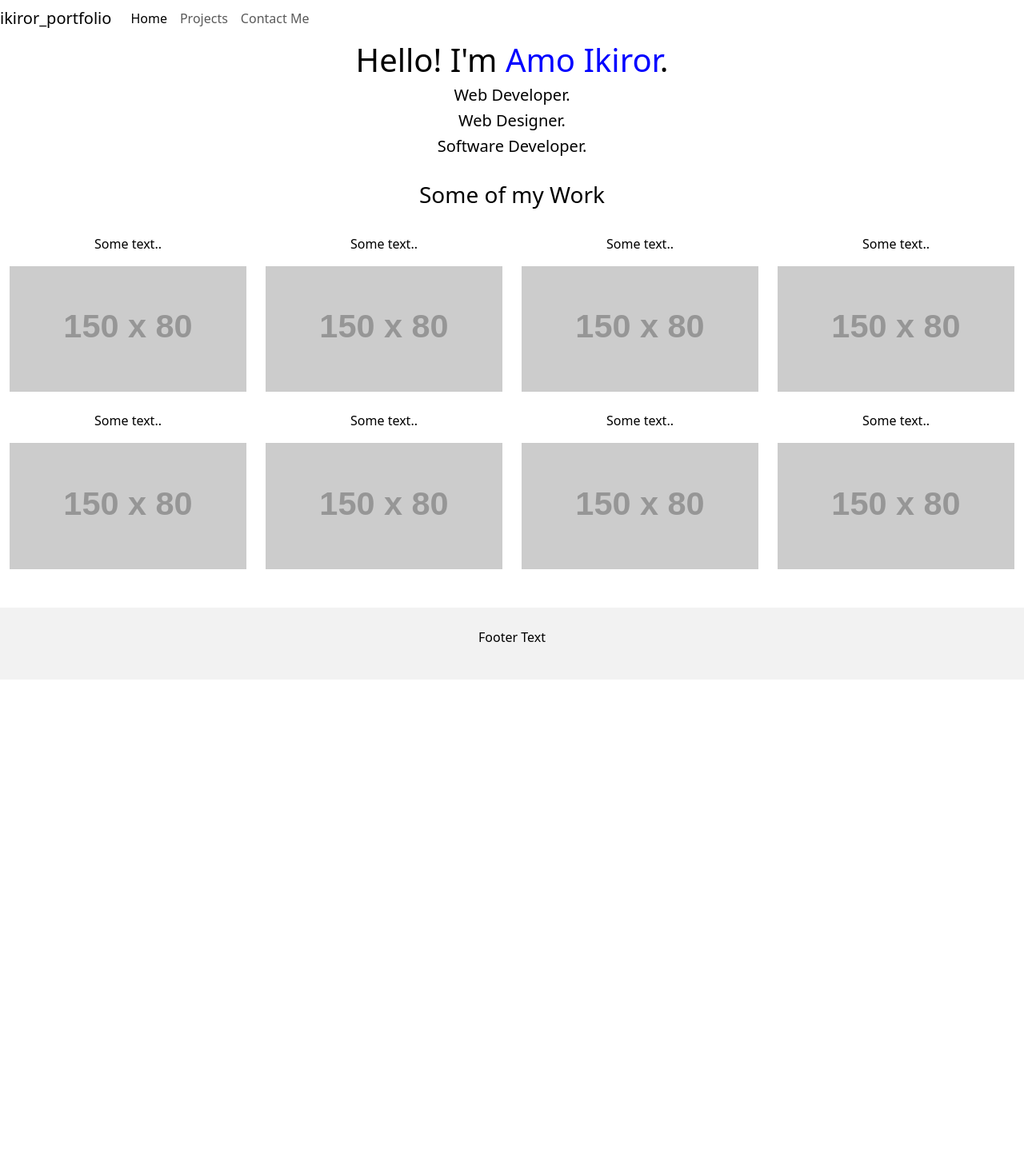
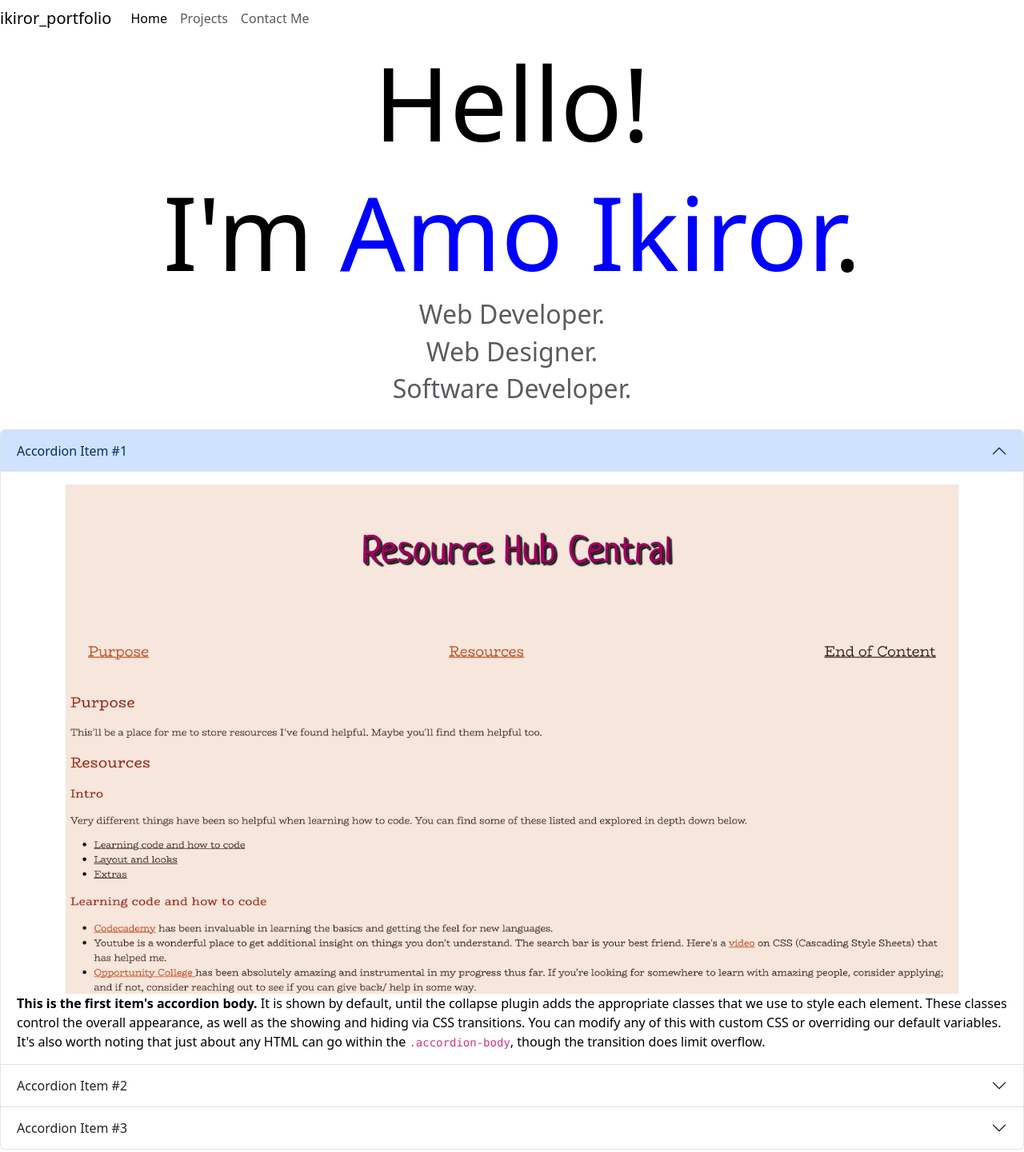
Before and after one commit to Ikiror/Portfolio, a website: page altIndex.html in a window 1280 px wide. Shown: the part 5-1446 px from the top of the page at 80% size. Before the commit the page ends 855 px from the top, so only its background shows below. Drawn offline with nearby package versions, Linux system fonts and the light colour scheme; placeholder pictures from the web are drawn by us.

Commit message:
incorporate accordion and jumbotron

```diff
--- a/altIndex.html
+++ b/altIndex.html
@@ -30,7 +30,6 @@
           <button class = "navbar-toggler" type = "button" data-bs-toggle ="collapse" data-bs-target = "#navbarContent" aria-controls = "navbarContent" aria-expanded = "false" aria-label = "Toggle navigation">
             <span class = "navbar-toggler-icon"></span>
           </button>
-          <!-- collapse isn't working -->
           <div class="collapse navbar-collapse" id = "navbarContent">
             <ul class = "navbar-nav  me-auto mb-2 mb-lg-0">
               <li class = "nav-item">
@@ -43,27 +42,24 @@
                 <a class = "nav-link " aria-current="page" href = "#">Contact Me</a>
               </li>
             </ul>
-
-
           </div>
-        <!-- </div> -->
-
       </nav>
 
 <div class="jumbotron">
   <div class="container text-center">
-    <h1>Hello! I'm <span>Amo Ikiror</span>.</h1>
+    <h1>Hello!</h1>
+    <h1>I'm <span>Amo Ikiror</span>.</h1>
   </div>
-  <div class ="text-center">
-    <h5>Web Developer.</h5>
-    <h5>Web Designer.</h5>
-    <h5>Software Developer.</h5>
+  <div class ="text-center text-body-secondary">
+    <h2>Web Developer.</h2>
+    <h2>Web Designer.</h2>
+    <h2>Software Developer.</h2>
     <!-- <p>Some text that represents "Me"...</p> -->
   </div>
 </div>
   <br>
 
-<div class="container-fluid bg-3 text-center">
+<!-- <div class="container-fluid bg-3 text-center">
   <h3>Some of my Work</h3><br>
   <div class="row">
     <div class="col-sm-3">
@@ -104,7 +100,59 @@
       <img src="https://placehold.it/150x80?text=IMAGE" class="img-responsive" style="width:100%" alt="Image">
     </div>
   </div>
-</div><br><br>
+</div> -->
+
+<div class="accordion" id="accordionExample">
+    <div class="accordion-item">
+      <h2 class="accordion-header">
+        <button class="accordion-button" type="button" data-bs-toggle="collapse" data-bs-target="#collapseOne" aria-expanded="true" aria-controls="collapseOne">
+          Accordion Item #1
+        </button>
+      </h2>
+      <div id="collapseOne" class="accordion-collapse collapse show" data-bs-parent="#accordionExample">
+        <div class="accordion-body">
+            <div class="container">
+                <div class="col-lg-12 col-sm-8">
+                    <img src="./images/altHeader1.png" class="d-block w-100" alt="...">
+
+                </div>
+            </div>
+          <strong>This is the first item's accordion body.</strong> It is shown by default, until the collapse plugin adds the appropriate classes that we use to style each element. These classes control the overall appearance, as well as the showing and hiding via CSS transitions. You can modify any of this with custom CSS or overriding our default variables. It's also worth noting that just about any HTML can go within the <code>.accordion-body</code>, though the transition does limit overflow.
+        </div>
+      </div>
+    </div>
+    <div class="accordion-item">
+      <h2 class="accordion-header">
+        <button class="accordion-button collapsed" type="button" data-bs-toggle="collapse" data-bs-target="#collapseTwo" aria-expanded="false" aria-controls="collapseTwo">
+          Accordion Item #2
+        </button>
+      </h2>
+      <div id="collapseTwo" class="accordion-collapse collapse" data-bs-parent="#accordionExample">
+        <div class="accordion-body">
+          <strong>This is the second item's accordion body.</strong> It is hidden by default, until the collapse plugin adds the appropriate classes that we use to style each element. These classes control the overall appearance, as well as the showing and hiding via CSS transitions. You can modify any of this with custom CSS or overriding our default variables. It's also worth noting that just about any HTML can go within the <code>.accordion-body</code>, though the transition does limit overflow.
+        </div>
+      </div>
+    </div>
+    <div class="accordion-item">
+      <h2 class="accordion-header">
+        <button class="accordion-button collapsed" type="button" data-bs-toggle="collapse" data-bs-target="#collapseThree" aria-expanded="false" aria-controls="collapseThree">
+          Accordion Item #3
+        </button>
+      </h2>
+      <div id="collapseThree" class="accordion-collapse collapse" data-bs-parent="#accordionExample">
+        <div class="accordion-body">
+          <strong>This is the third item's accordion body.</strong> It is hidden by default, until the collapse plugin adds the appropriate classes that we use to style each element. These classes control the overall appearance, as well as the showing and hiding via CSS transitions. You can modify any of this with custom CSS or overriding our default variables. It's also worth noting that just about any HTML can go within the <code>.accordion-body</code>, though the transition does limit overflow.
+        </div>
+      </div>
+    </div>
+  </div>
+
+
+
+<br><br>
+
+
+
 
 <footer class="container-fluid text-center">
   <p>Footer Text</p>
--- a/style.scss
+++ b/style.scss
@@ -1,9 +1,12 @@
 @import "./node_modules/bootstrap/scss/bootstrap.scss";
-
+$display-font-weight: bolder;
 // Then add additional custom code here
 *{
     background-color: E1F1FF;
     color:black;
+}
+h1{
+    font-size:8rem !important;
 }
 
 span{
```
Also changed, not shown: index.html (+3 -3 lines), style.css, 1 other file.
